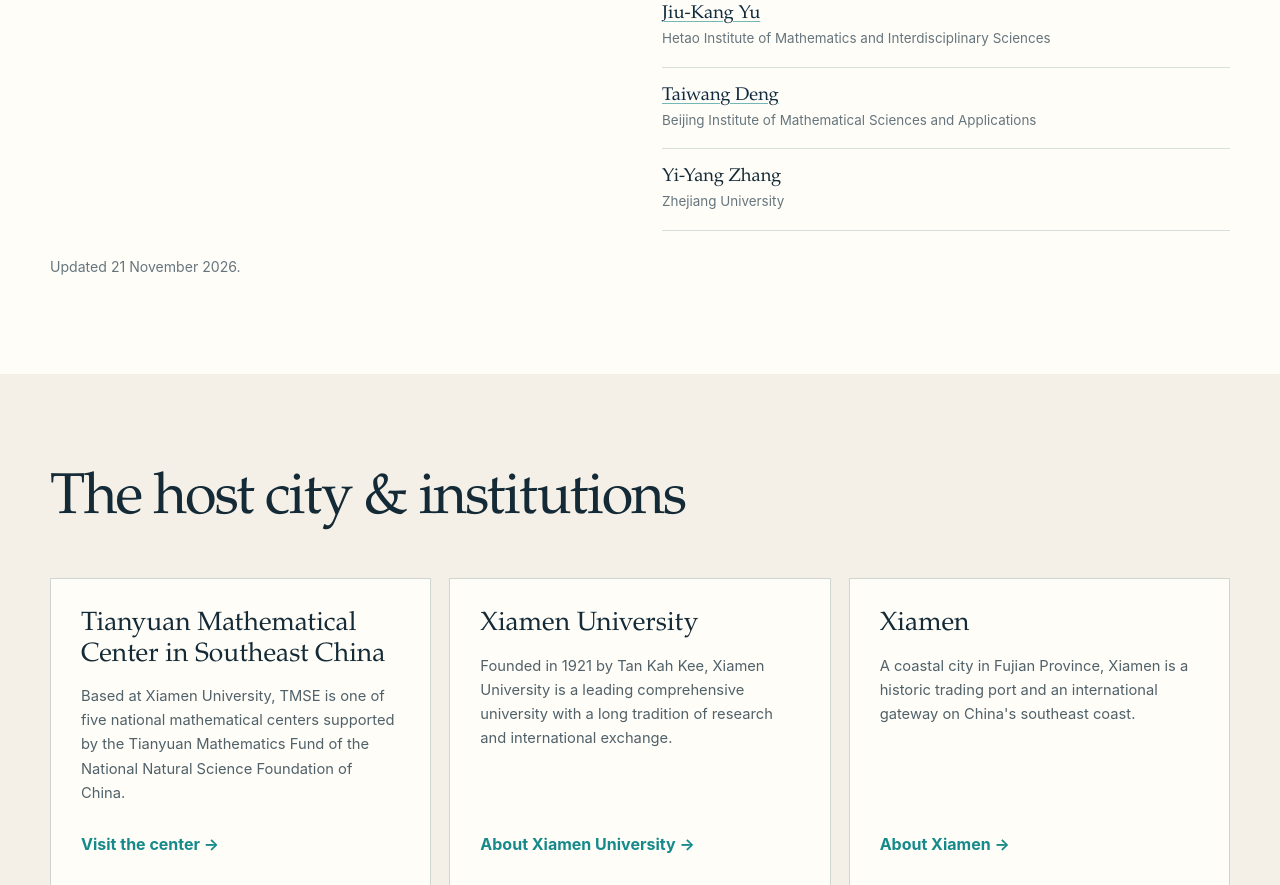
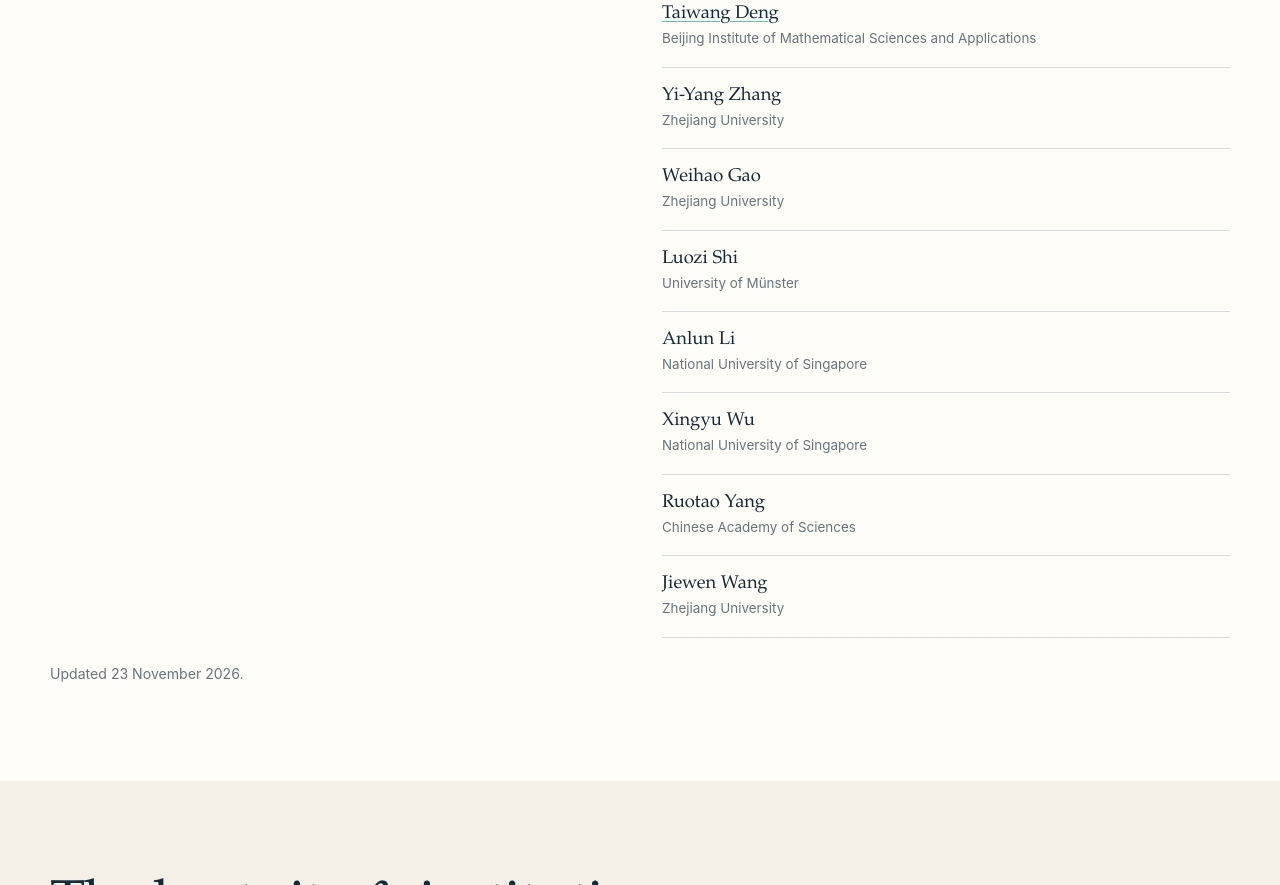
Before and after one commit to Langlandsproject/2026xmu, a plain HTML site: page index.html in a window 1280 px wide. Shown: the part 2967-3852 px from the top of the page. Drawn offline with Linux system fonts and the light colour scheme.

Commit message:
docs: update confirmed conference participants

```diff
--- a/index.html
+++ b/index.html
@@ -91,6 +91,7 @@ footer{padding:28px 0;color:#ffffff9e;background:#091c29;font-size:.78rem}footer
       <ul class="roster-list">
         <li><h4><a href="https://sites.google.com/view/jiandizou/">Jiandi Zou</a></h4><p>Harbin Institute of Technology</p></li>
         <li><h4><a href="https://yifeizhao.com/">Yifei Zhao</a></h4><p>University of Münster · Lecture series</p></li>
+        <li><h4><a href="https://www.au.dk/en/show/person/le.nhathoang%40math.au.dk">Le Nhat Hoang</a></h4><p>Aarhus University</p></li>
         <li><h4><a href="https://www.math.toronto.edu/arthur/">James Arthur</a></h4><p>University of Toronto</p></li>
         <li><h4><a href="https://perso.imj-prg.fr/annemarie-aubert/">Anne-Marie Aubert</a></h4><p>CNRS · Sorbonne Université</p></li>
         <li><h4><a href="https://buciumas.github.io/">Valentin Buciumas</a></h4><p>POSTECH</p></li>
@@ -125,7 +126,6 @@ footer{padding:28px 0;color:#ffffff9e;background:#091c29;font-size:.78rem}footer
         <li><h4><a href="https://www.bimsa.cn/detail/DongmingShe.html">Dongming She</a></h4><p>Beijing Institute of Mathematical Sciences and Applications</p></li>
         <li><h4><a href="https://ymsc.tsinghua.edu.cn/en/info/1033/3473.htm">Huajie Li</a></h4><p>Tsinghua University</p></li>
         <li><h4><a href="https://masonlvhf.github.io/Hengfei/">Hengfei Lu</a></h4><p>Beihang University</p></li>
-        <li><h4><a href="https://www.au.dk/en/show/person/le.nhathoang%40math.au.dk">Le Nhat Hoang</a></h4><p>Aarhus University</p></li>
         <li><h4><a href="https://kazumaoharamath.github.io/">Kazuma Ohara</a></h4><p>University of Bonn</p></li>
         <li><h4><a href="https://glucklichrui.github.io/">Rui Chen</a></h4><p>Johns Hopkins University</p></li>
         <li><h4><a href="https://www.suss.edu.sg/academics/schools-college/faculty-listing/detail/lau-jing-feng">Lau Jing Feng</a></h4><p>Singapore University of Social Sciences</p></li>
@@ -134,10 +134,16 @@ footer{padding:28px 0;color:#ffffff9e;background:#091c29;font-size:.78rem}footer
         <li><h4><a href="https://en.himis-sz.cn/ry_36/95.html">Jiu-Kang Yu</a></h4><p>Hetao Institute of Mathematics and Interdisciplinary Sciences</p></li>
         <li><h4><a href="https://www.bimsa.cn/detail/twdeng.html">Taiwang Deng</a></h4><p>Beijing Institute of Mathematical Sciences and Applications</p></li>
         <li><h4>Yi-Yang Zhang</h4><p>Zhejiang University</p></li>
+        <li><h4>Weihao Gao</h4><p>Zhejiang University</p></li>
+        <li><h4>Luozi Shi</h4><p>University of Münster</p></li>
+        <li><h4>Anlun Li</h4><p>National University of Singapore</p></li>
+        <li><h4>Xingyu Wu</h4><p>National University of Singapore</p></li>
+        <li><h4>Ruotao Yang</h4><p>Chinese Academy of Sciences</p></li>
+        <li><h4>Jiewen Wang</h4><p>Zhejiang University</p></li>
       </ul>
     </div>
   </div>
-  <p class="note">Updated 21 November 2026.</p>
+  <p class="note">Updated 23 November 2026.</p>
 </div></section>
 
 <section class="place" id="place"><div class="wrap">
```
